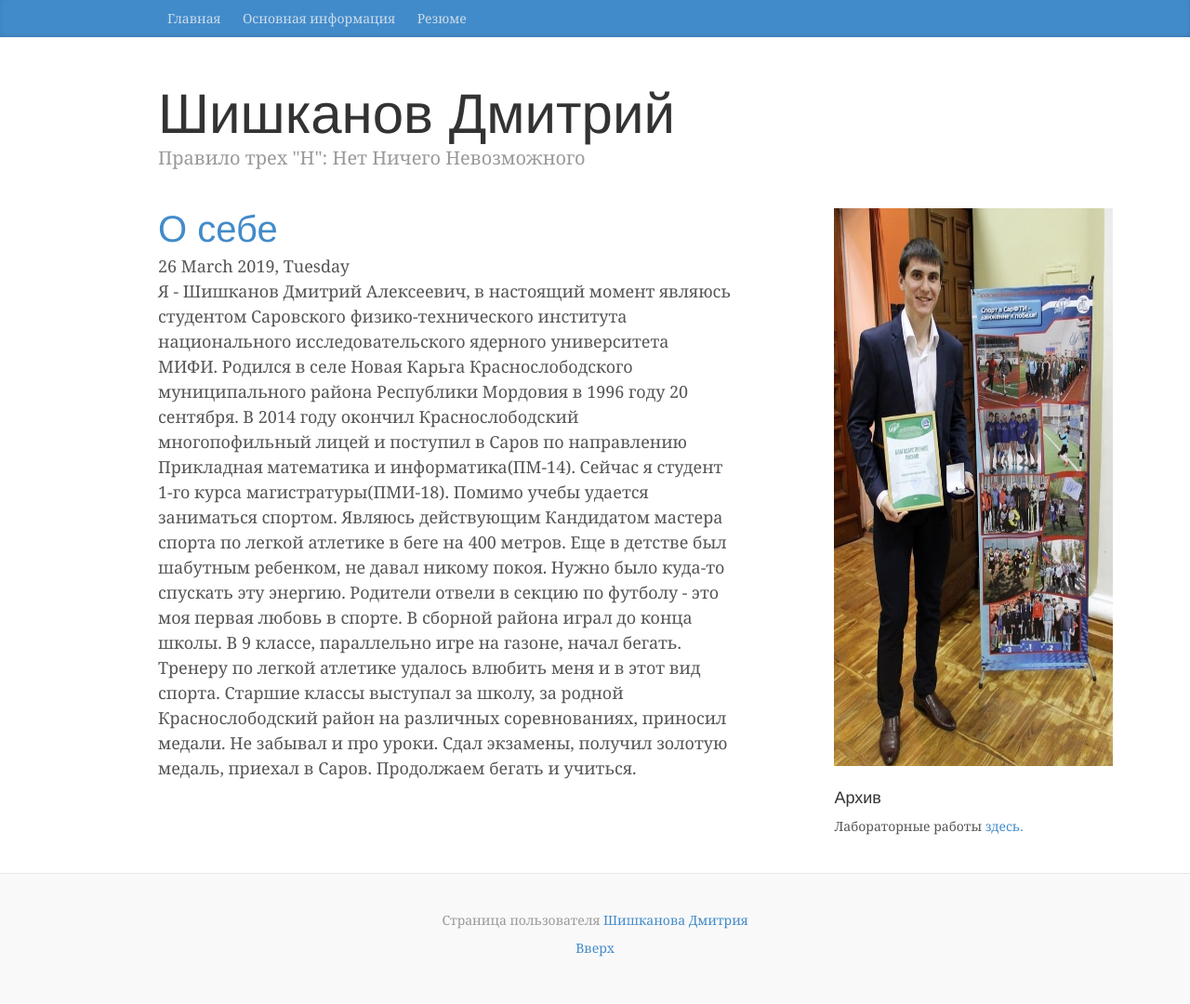
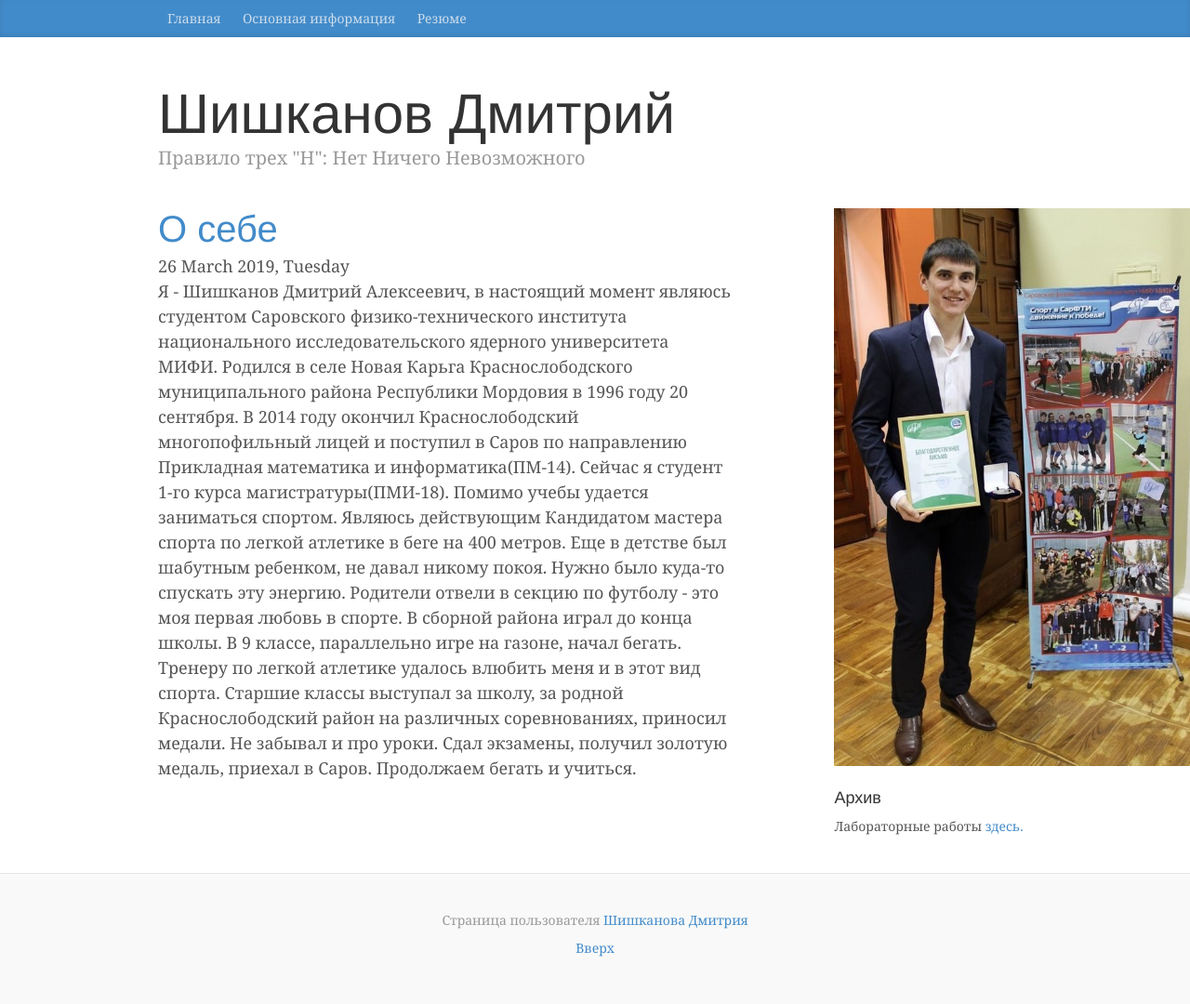
Before and after one commit to ShishkanovDA/ShishkanovDA.github.io, a Jekyll site: the page built from index.md, in a window 1280 px wide. Shown: the whole page at 93% size. Built offline with Jekyll 4.4.1, drawn with Linux system fonts in a browser that asks for light colours.

Commit message:
Update sidebar.html

```diff
--- a/_includes/sidebar.html
+++ b/_includes/sidebar.html
@@ -1,6 +1,6 @@
 <html>
 	<body>
-		<p><img src = "/images/myfoto.jpg" width = "300" height = "600"></p>
+		<p><img src = "/images/myfoto.jpg" width = "400" height = "600"></p>
 	</body>
 </html>
 
```
